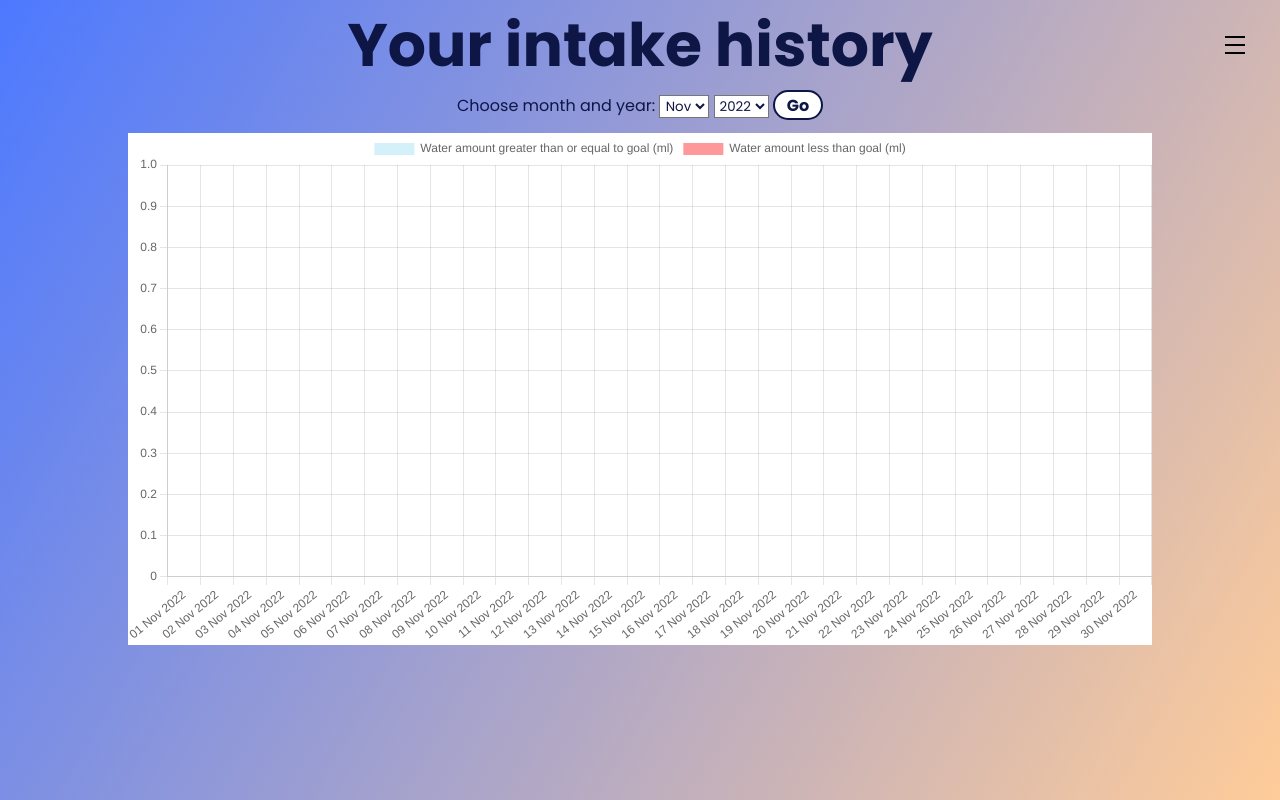
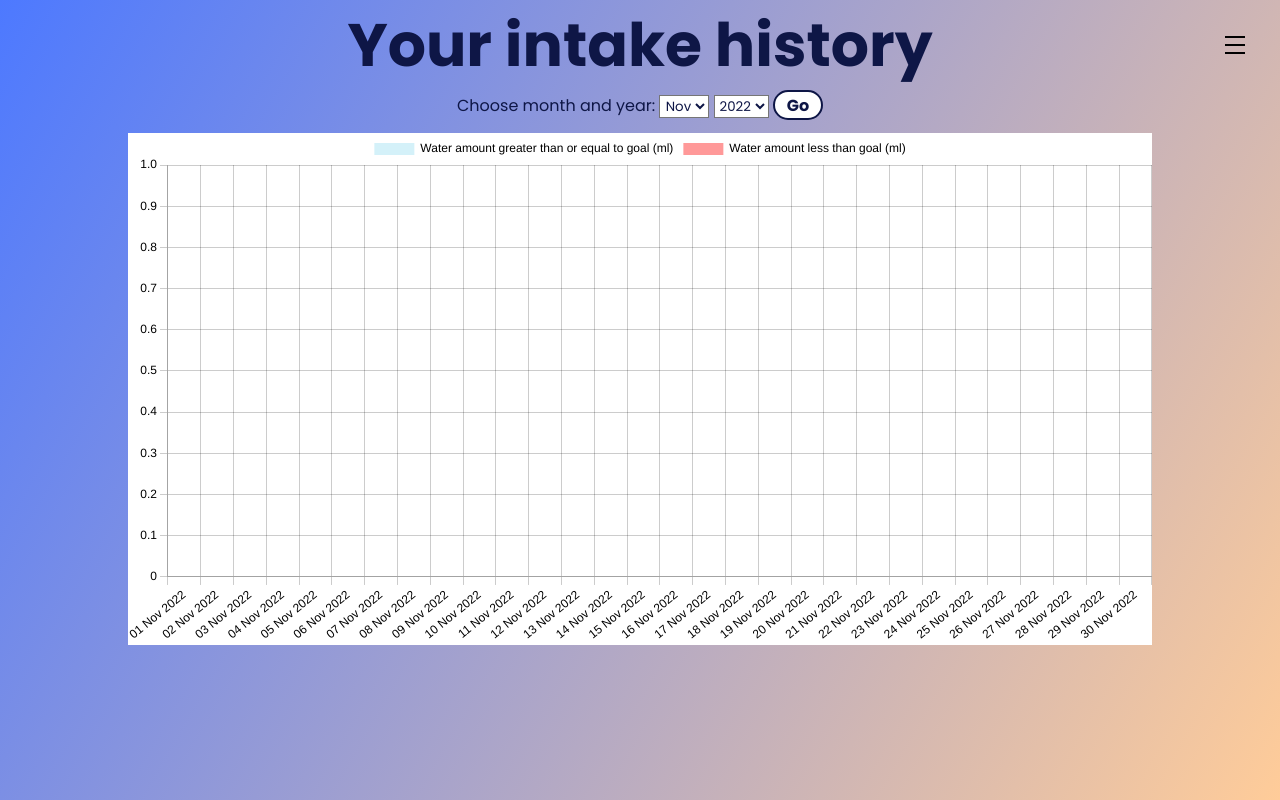
Before and after one commit to Aquaholic-ISP/Aquaholic, a Django app: page /aquaholic/3/history in a window 1280 px wide. Run offline with Django 4.2, Linux system fonts and the light colour scheme; a user stored in the database is signed in; data comes from the database, SQL or seed files in the repository; data that the repository does not hold is empty.

Commit message:
adjust text color in graph

```diff
--- a/aquaholic/static/aquaholic/style7.css
+++ b/aquaholic/static/aquaholic/style7.css
@@ -48,4 +48,5 @@ h1{
 
 canvas {
     background: #FFFFFF;
+    /* background-color: transparent; */
 }
--- a/aquaholic/templates/aquaholic/history.html
+++ b/aquaholic/templates/aquaholic/history.html
@@ -80,6 +80,8 @@
 <script>
   const labels = {{date|safe}};
 
+  Chart.defaults.color = "rgba(0, 0, 0, 1)"
+  Chart.defaults.borderColor = "rgba(0, 0, 0, 0.2)"
   const data = {
     labels: labels,
     datasets: [{
```
